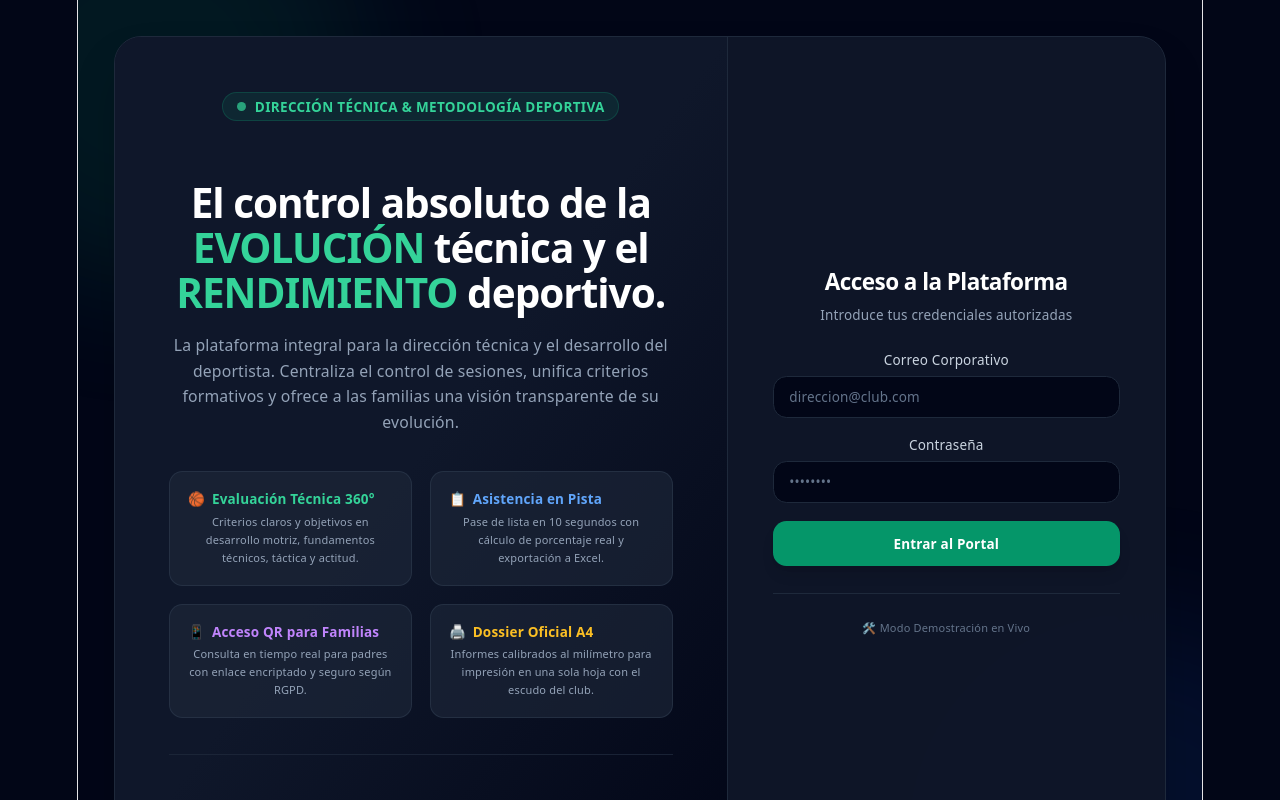
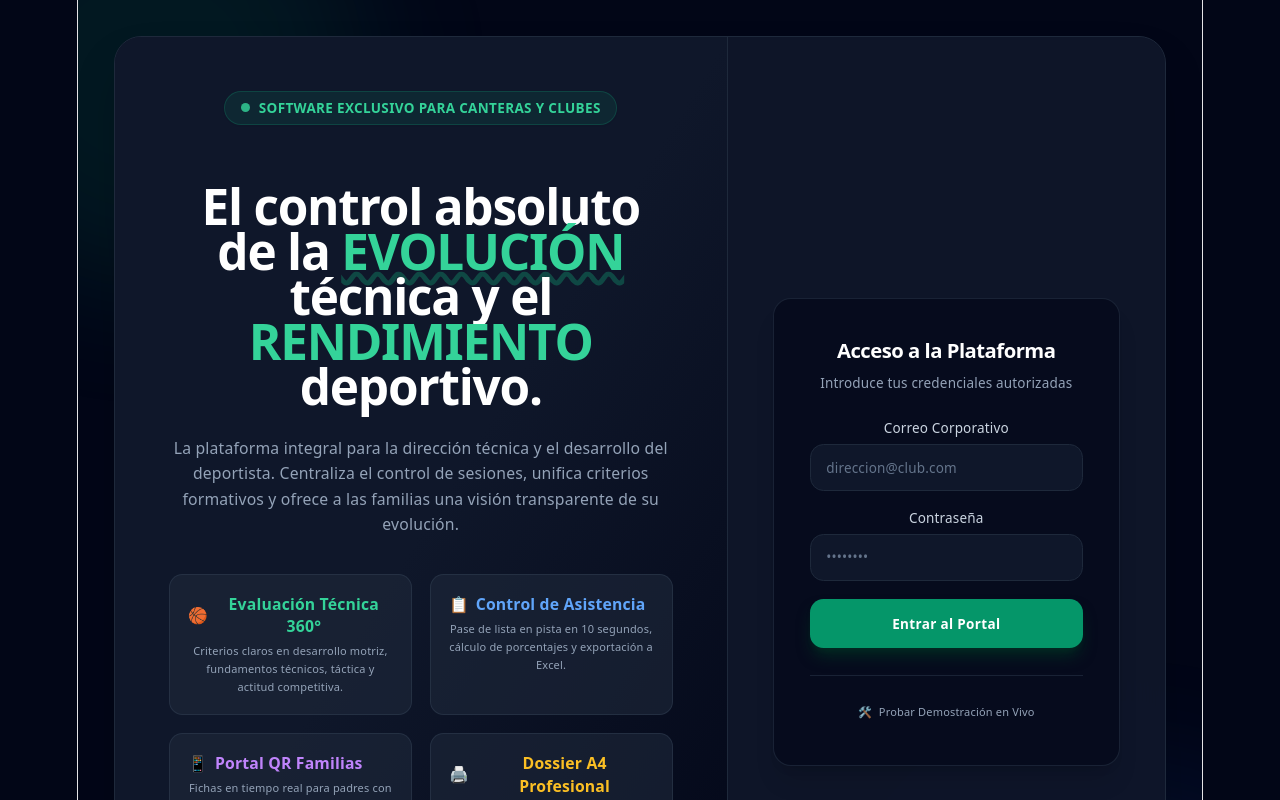
Before and after one commit to javierleoncabrera-cmyk/EVACULACION-CLUBs, a React (Vite) app: page / in a window 1280 px wide. Shown: the top 800 px of the page. Built offline with nearby package versions, Linux system fonts and the light colour scheme.

Commit message:
Update 15

```diff
--- a/src/App.tsx
+++ b/src/App.tsx
@@ -573,7 +573,7 @@ export default function App() {
   }
 
   // ==========================================
-  // VISTA: PORTADA PROFESIONAL (LOGIN)
+  // VISTA: PORTADA PROFESIONAL (LOGIN REESTRUCTURADO)
   // ==========================================
   if (!sessionUser) {
     return (
@@ -581,62 +581,65 @@ export default function App() {
         <div className="absolute -top-32 -left-32 w-96 h-96 bg-emerald-500/10 rounded-full blur-3xl pointer-events-none" />
         <div className="absolute -bottom-32 -right-32 w-96 h-96 bg-blue-600/10 rounded-full blur-3xl pointer-events-none" />
 
-        <div className="max-w-5xl w-full grid grid-cols-1 lg:grid-cols-12 bg-slate-900/90 border border-slate-800 rounded-3xl shadow-2xl overflow-hidden backdrop-blur-xl relative z-10">
+        <div className="max-w-6xl w-full grid grid-cols-1 lg:grid-cols-12 bg-slate-900/90 border border-slate-800 rounded-3xl shadow-2xl overflow-hidden backdrop-blur-xl relative z-10">
 
+          {/* Columna Izquierda: Autoridad y Beneficios */}
           <div className="lg:col-span-7 p-8 sm:p-12 flex flex-col justify-between border-b lg:border-b-0 lg:border-r border-slate-800 bg-gradient-to-br from-slate-900 via-slate-900 to-slate-950">
             <div>
-              <div className="inline-flex items-center space-x-2 bg-emerald-500/10 border border-emerald-500/20 px-3 py-1 rounded-full text-emerald-400 text-xs font-semibold tracking-wide uppercase mb-6">
+              {/* Etiqueta de confianza superior optimizada */}
+              <div className="inline-flex items-center space-x-2 bg-emerald-500/10 border border-emerald-500/20 px-3.5 py-1.5 rounded-full text-emerald-400 text-xs font-semibold tracking-wide uppercase mb-6 shadow-sm">
                 <span className="w-2 h-2 rounded-full bg-emerald-400 animate-pulse" />
-                <span>Dirección Técnica &amp; Metodología Deportiva</span>
+                <span>Software Exclusivo para Canteras y Clubes</span>
               </div>
 
-              {/* Titular con doble énfasis en Mayúsculas */}
-              <h1 className="text-3xl sm:text-4xl font-extrabold text-white tracking-tight leading-tight mb-4">
-                El control absoluto de la <span className="text-emerald-400">EVOLUCIÓN</span> técnica y el <span className="text-emerald-400">RENDIMIENTO</span> deportivo.
+              {/* Titular con doble énfasis en EVOLUCIÓN y RENDIMIENTO */}
+              <h1 className="text-3xl sm:text-4xl lg:text-[2.75rem] font-extrabold text-white tracking-tight leading-[1.15] mb-6">
+                El control absoluto de la <span className="text-emerald-400 underline decoration-emerald-500/30 decoration-wavy">EVOLUCIÓN</span> técnica y el <span className="text-emerald-400">RENDIMIENTO</span> deportivo.
               </h1>
 
-              <p className="text-slate-400 text-sm leading-relaxed mb-8">
+              <p className="text-slate-400 text-sm leading-relaxed mb-8 max-w-xl">
                 La plataforma integral para la dirección técnica y el desarrollo del deportista. Centraliza el control de sesiones, unifica criterios formativos y ofrece a las familias una visión transparente de su evolución.
               </p>
 
+              {/* Módulos Destacados con beneficios comerciales claros */}
               <div className="grid grid-cols-1 sm:grid-cols-2 gap-4 text-xs">
-                <div className="bg-slate-800/60 border border-slate-700/50 p-4 rounded-xl">
-                  <div className="text-emerald-400 font-bold mb-1 flex items-center space-x-1.5">
+                <div className="bg-slate-800/60 border border-slate-700/50 p-4 rounded-xl hover:border-emerald-500/50 transition">
+                  <div className="text-emerald-400 font-bold mb-1 flex items-center space-x-1.5 text-sm">
                     <span>🏀</span>
                     <span>Evaluación Técnica 360°</span>
                   </div>
                   <p className="text-slate-400 text-[11px] leading-relaxed">
-                    Criterios claros y objetivos en desarrollo motriz, fundamentos técnicos, táctica y actitud.
+                    Criterios claros en desarrollo motriz, fundamentos técnicos, táctica y actitud competitiva.
                   </p>
                 </div>
 
-                <div className="bg-slate-800/60 border border-slate-700/50 p-4 rounded-xl">
-                  <div className="text-blue-400 font-bold mb-1 flex items-center space-x-1.5">
+                <div className="bg-slate-800/60 border border-slate-700/50 p-4 rounded-xl hover:border-blue-500/50 transition">
+                  <div className="text-blue-400 font-bold mb-1 flex items-center space-x-1.5 text-sm">
                     <span>📋</span>
-                    <span>Asistencia en Pista</span>
+                    <span>Control de Asistencia</span>
                   </div>
                   <p className="text-slate-400 text-[11px] leading-relaxed">
-                    Pase de lista en 10 segundos con cálculo de porcentaje real y exportación a Excel.
+                    Pase de lista en pista en 10 segundos, cálculo de porcentajes y exportación a Excel.
                   </p>
                 </div>
 
-                <div className="bg-slate-800/60 border border-slate-700/50 p-4 rounded-xl">
-                  <div className="text-purple-400 font-bold mb-1 flex items-center space-x-1.5">
+                <div className="bg-slate-800/60 border border-slate-700/50 p-4 rounded-xl hover:border-purple-500/50 transition">
+                  <div className="text-purple-400 font-bold mb-1 flex items-center space-x-1.5 text-sm">
                     <span>📱</span>
-                    <span>Acceso QR para Familias</span>
+                    <span>Portal QR Familias</span>
                   </div>
                   <p className="text-slate-400 text-[11px] leading-relaxed">
-                    Consulta en tiempo real para padres con enlace encriptado y seguro según RGPD.
+                    Fichas en tiempo real para padres con token seguro y estricto cumplimiento RGPD.
                   </p>
                 </div>
 
-                <div className="bg-slate-800/60 border border-slate-700/50 p-4 rounded-xl">
-                  <div className="text-amber-400 font-bold mb-1 flex items-center space-x-1.5">
+                <div className="bg-slate-800/60 border border-slate-700/50 p-4 rounded-xl hover:border-amber-500/50 transition">
+                  <div className="text-amber-400 font-bold mb-1 flex items-center space-x-1.5 text-sm">
                     <span>🖨️</span>
-                    <span>Dossier Oficial A4</span>
+                    <span>Dossier A4 Profesional</span>
                   </div>
                   <p className="text-slate-400 text-[11px] leading-relaxed">
-                    Informes calibrados al milímetro para impresión en una sola hoja con el escudo del club.
+                    Informes impecables calibrados para impresión directa en hoja única con escudo.
                   </p>
                 </div>
               </div>
@@ -650,10 +653,12 @@ export default function App() {
             </div>
           </div>
 
-          <div className="lg:col-span-5 p-8 sm:p-10 flex flex-col justify-center bg-slate-900/40">
-            <div className="max-w-sm mx-auto w-full space-y-6">
+          {/* Columna Derecha: Tarjeta de Acceso Optimizada (Con mejor peso visual) */}
+          <div className="lg:col-span-5 p-8 sm:p-10 flex flex-col justify-center bg-slate-900/60">
+            <div className="max-w-sm mx-auto w-full bg-slate-950/60 border border-slate-800/80 p-6 sm:p-8 rounded-2xl shadow-xl space-y-6">
+
               <div>
-                <h2 className="text-xl font-bold text-white tracking-tight">Acceso a la Plataforma</h2>
+                <h2 className="text-lg font-bold text-white tracking-tight">Acceso a la Plataforma</h2>
                 <p className="text-xs text-slate-400 mt-1">Introduce tus credenciales autorizadas</p>
               </div>
 
@@ -672,7 +677,7 @@ export default function App() {
                     placeholder="direccion@club.com"
                     value={authEmail}
                     onChange={(e) => setAuthEmail(e.target.value)}
-                    className="w-full bg-slate-950 border border-slate-800 rounded-xl px-3.5 py-2.5 text-white placeholder-slate-500 focus:outline-none focus:border-emerald-500"
+                    className="w-full bg-slate-900 border border-slate-800 rounded-xl px-3.5 py-3 text-white placeholder-slate-500 focus:outline-none focus:border-emerald-500 transition"
                   />
                 </div>
 
@@ -684,39 +689,40 @@ export default function App() {
                     placeholder="••••••••"
                     value={authPass}
                     onChange={(e) => setAuthPass(e.target.value)}
-                    className="w-full bg-slate-950 border border-slate-800 rounded-xl px-3.5 py-2.5 text-white placeholder-slate-500 focus:outline-none focus:border-emerald-500"
+                    className="w-full bg-slate-900 border border-slate-800 rounded-xl px-3.5 py-3 text-white placeholder-slate-500 focus:outline-none focus:border-emerald-500 transition"
                   />
                 </div>
 
                 <button
                   type="submit"
-                  className="w-full bg-emerald-600 hover:bg-emerald-500 text-white font-semibold py-3 rounded-xl shadow-lg transition text-xs"
+                  className="w-full bg-emerald-600 hover:bg-emerald-500 text-white font-semibold py-3.5 rounded-xl shadow-lg shadow-emerald-950 transition text-xs tracking-wide"
                 >
                   Entrar al Portal
                 </button>
               </form>
 
-              <div className="pt-4 border-t border-slate-800 text-center">
+              <div className="pt-4 border-t border-slate-800/80 text-center">
                 {!mostrarDemo ? (
                   <button
                     type="button"
                     onClick={() => setMostrarDemo(true)}
-                    className="text-[11px] text-slate-500 hover:text-slate-400 transition"
+                    className="text-[11px] text-slate-400 hover:text-emerald-400 font-medium transition inline-flex items-center gap-1.5 py-1"
                   >
-                    🛠️ Modo Demostración en Vivo
+                    <span>🛠️</span> Probar Demostración en Vivo
                   </button>
                 ) : (
-                  <div className="space-y-2 text-left animate-in fade-in duration-200">
-                    <div className="flex justify-between items-center mb-1">
-                      <span className="text-[10px] font-bold uppercase text-slate-400">Accesos Rápidos Demo</span>
-                      <button type="button" onClick={() => setMostrarDemo(false)} className="text-[10px] text-slate-500 hover:text-slate-300">✕ Ocultar</button>
+                  <div className="space-y-2 text-left animate-in fade-in duration-200 bg-slate-900/80 p-3.5 rounded-xl border border-slate-800">
+                    <div className="flex justify-between items-center mb-2">
+                      <span className="text-[10px] font-bold uppercase tracking-wider text-emerald-400">Accesos Rápidos Demo</span>
+                      <button type="button" onClick={() => setMostrarDemo(false)} className="text-[10px] text-slate-400 hover:text-white">✕ Ocultar</button>
                     </div>
-                    <button type="button" onClick={() => handleDemoLogin('SUPER_ADMIN')} className="w-full bg-purple-950/40 hover:bg-purple-950 text-purple-200 text-xs py-2 px-3 rounded-xl flex justify-between"><span>👑 Super Admin</span><span>Global →</span></button>
-                    <button type="button" onClick={() => handleDemoLogin('DIRECTOR')} className="w-full bg-emerald-950/40 hover:bg-emerald-950 text-emerald-200 text-xs py-2 px-3 rounded-xl flex justify-between"><span>🏢 Director Deportivo</span><span>Club →</span></button>
-                    <button type="button" onClick={() => handleDemoLogin('ENTRENADOR')} className="w-full bg-blue-950/40 hover:bg-blue-950 text-blue-200 text-xs py-2 px-3 rounded-xl flex justify-between"><span>📋 Entrenador en Pista</span><span>Carlos →</span></button>
+                    <button type="button" onClick={() => handleDemoLogin('SUPER_ADMIN')} className="w-full bg-purple-950/40 hover:bg-purple-900 text-purple-200 text-xs py-2 px-3 rounded-lg flex justify-between items-center transition"><span>👑 Super Admin</span><span className="text-[10px] text-purple-400">Global →</span></button>
+                    <button type="button" onClick={() => handleDemoLogin('DIRECTOR')} className="w-full bg-emerald-950/40 hover:bg-emerald-900 text-emerald-200 text-xs py-2 px-3 rounded-lg flex justify-between items-center transition"><span>🏢 Director Deportivo</span><span className="text-[10px] text-emerald-400">Club →</span></button>
+                    <button type="button" onClick={() => handleDemoLogin('ENTRENADOR')} className="w-full bg-blue-950/40 hover:bg-blue-900 text-blue-200 text-xs py-2 px-3 rounded-lg flex justify-between items-center transition"><span>📋 Entrenador en Pista</span><span className="text-[10px] text-blue-400">Carlos →</span></button>
                   </div>
                 )}
               </div>
+
             </div>
           </div>
 
```
